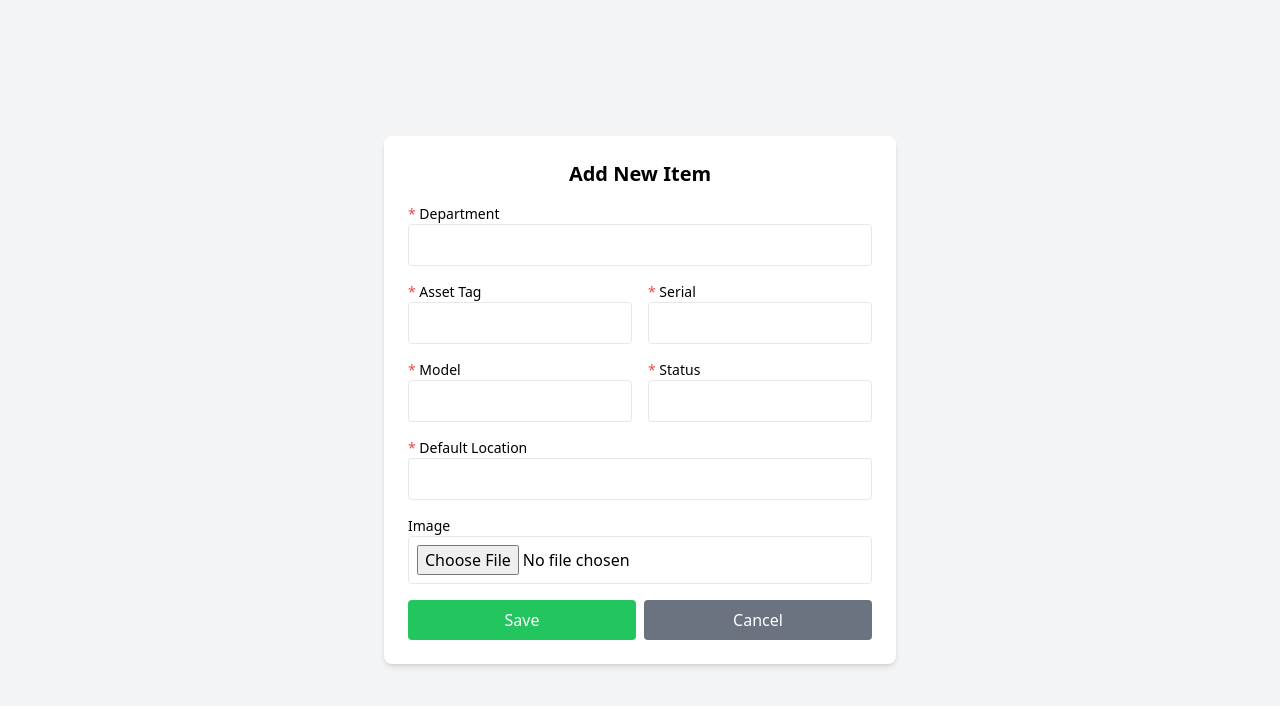
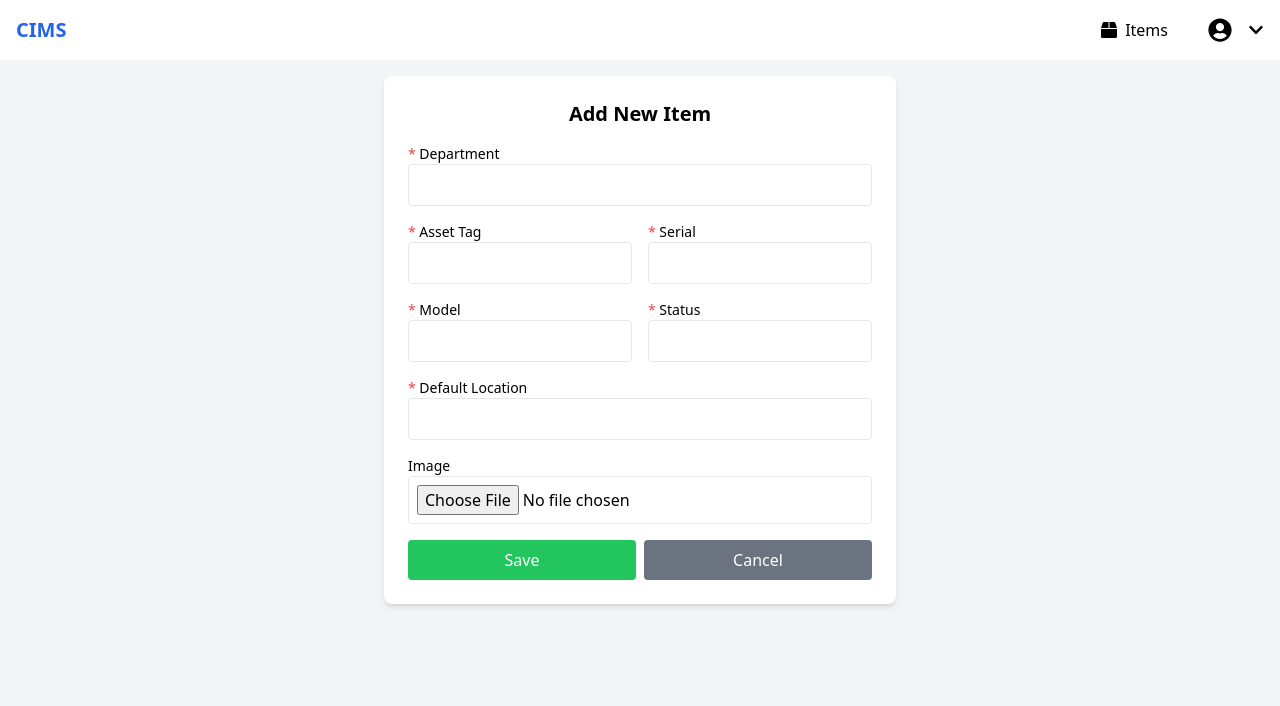
Before and after one commit to callmax02/cims2, a React (Vite) app in the folder frontend/: page /addItem in a window 1280 px wide. Shown: the top 706 px of the page. Built offline with nearby package versions, Linux system fonts and the light colour scheme; no server answers.

Commit message:
5.13 - added Header to DashboardPage, AddItemPage, and EditItemPage

```diff
--- a/frontend/src/components/AddItemForm.jsx
+++ b/frontend/src/components/AddItemForm.jsx
@@ -89,7 +89,7 @@ const AddItemForm = () => {
   };
 
   return (
-    <div className="flex items-center justify-center min-h-screen bg-gray-100 p-4">
+    <div>
       <ToastContainer pauseOnFocusLoss={false} autoClose={3000} />
       <form
         onSubmit={handleSubmit}
--- a/frontend/src/components/EditItemForm.jsx
+++ b/frontend/src/components/EditItemForm.jsx
@@ -136,7 +136,7 @@ const EditItemForm = () => {
   };
 
   return (
-    <div className="flex items-center justify-center min-h-screen bg-gray-100 p-4">
+    <div>
       <ToastContainer pauseOnFocusLoss={false} autoClose={3000} />
       <form
         onSubmit={handleSubmit}
--- a/frontend/src/components/InventoryTable.jsx
+++ b/frontend/src/components/InventoryTable.jsx
@@ -160,7 +160,7 @@ const InventoryTable = () => {
   }, [filterText, items]);
 
   return (
-    <div className="flex flex-col items-center min-h-screen bg-gray-100 p-4">
+    <div className="flex flex-col items-center p-4">
       <div className="w-full max-w-6xl bg-white p-4 rounded-lg shadow">
         <div className="flex justify-between items-center mb-4">
           {/* Header Section */}
--- a/frontend/src/pages/AddItemPage.jsx
+++ b/frontend/src/pages/AddItemPage.jsx
@@ -1,8 +1,16 @@
 import React from "react";
 import AddItemForm from "../components/AddItemForm";
+import Header from "../components/Header";
 
 const AddItemPage = () => {
-  return <AddItemForm />;
+  return (
+    <div className="min-h-screen flex flex-col">
+      <Header />
+      <div className="flex-1 bg-gray-100 p-4 flex justify-center">
+        <AddItemForm />
+      </div>
+    </div>
+  );
 };
 
 export default AddItemPage;
--- a/frontend/src/pages/DashboardPage.jsx
+++ b/frontend/src/pages/DashboardPage.jsx
@@ -19,7 +19,7 @@ const DashboardPage = () => {
   }, [location.state]);
 
   return (
-    <div>
+    <div className="min-h-screen bg-gray-100">
       <ToastContainer pauseOnFocusLoss={false} autoClose={3000} />
       <Header />
       <InventoryTable />
--- a/frontend/src/pages/EditItemPage.jsx
+++ b/frontend/src/pages/EditItemPage.jsx
@@ -1,8 +1,16 @@
 import React from "react";
 import EditItemForm from "../components/EditItemForm";
+import Header from "../components/Header";
 
 const EditItemPage = () => {
-  return <EditItemForm />;
+  return (
+    <div className="min-h-screen flex flex-col">
+      <Header />
+      <div className="flex-1 bg-gray-100 p-4 flex justify-center">
+        <EditItemForm />
+      </div>
+    </div>
+  );
 };
 
 export default EditItemPage;
```
